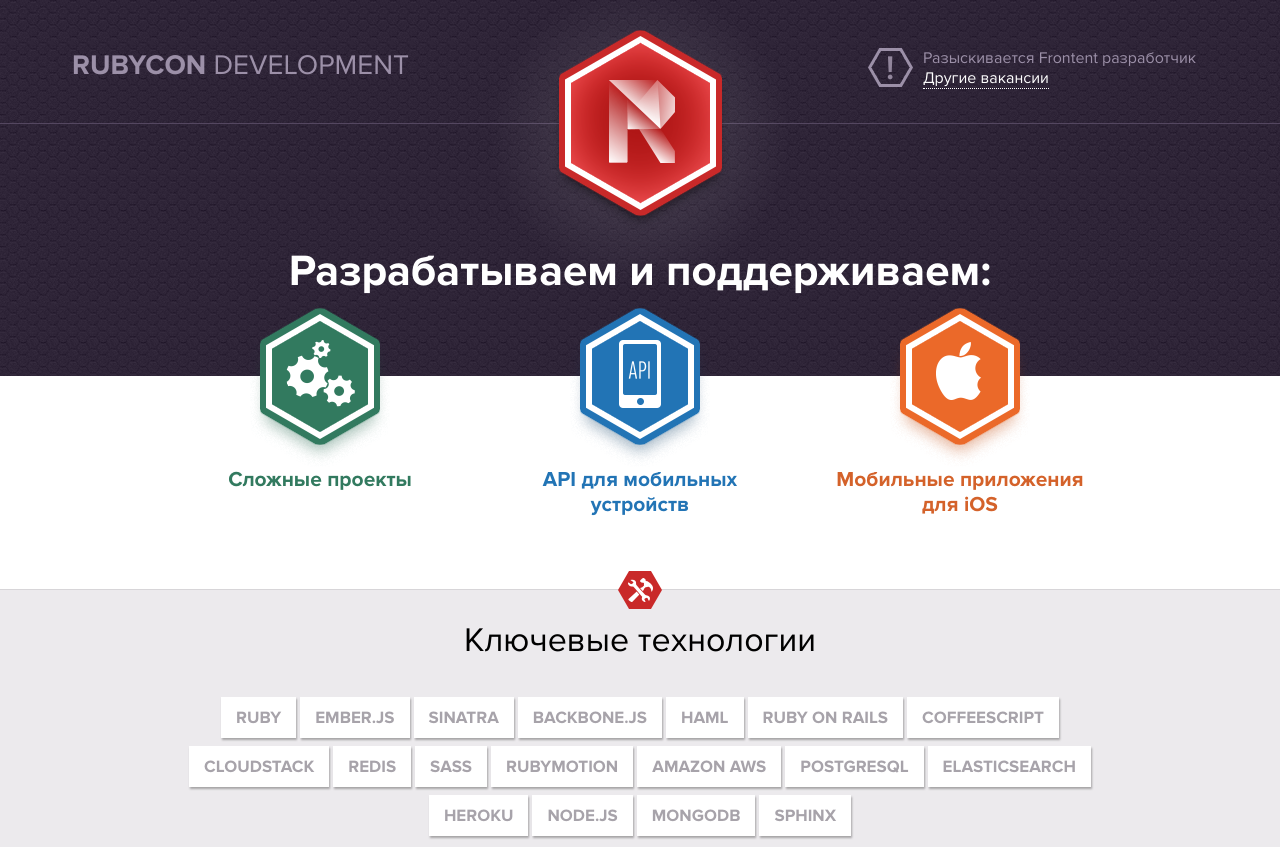
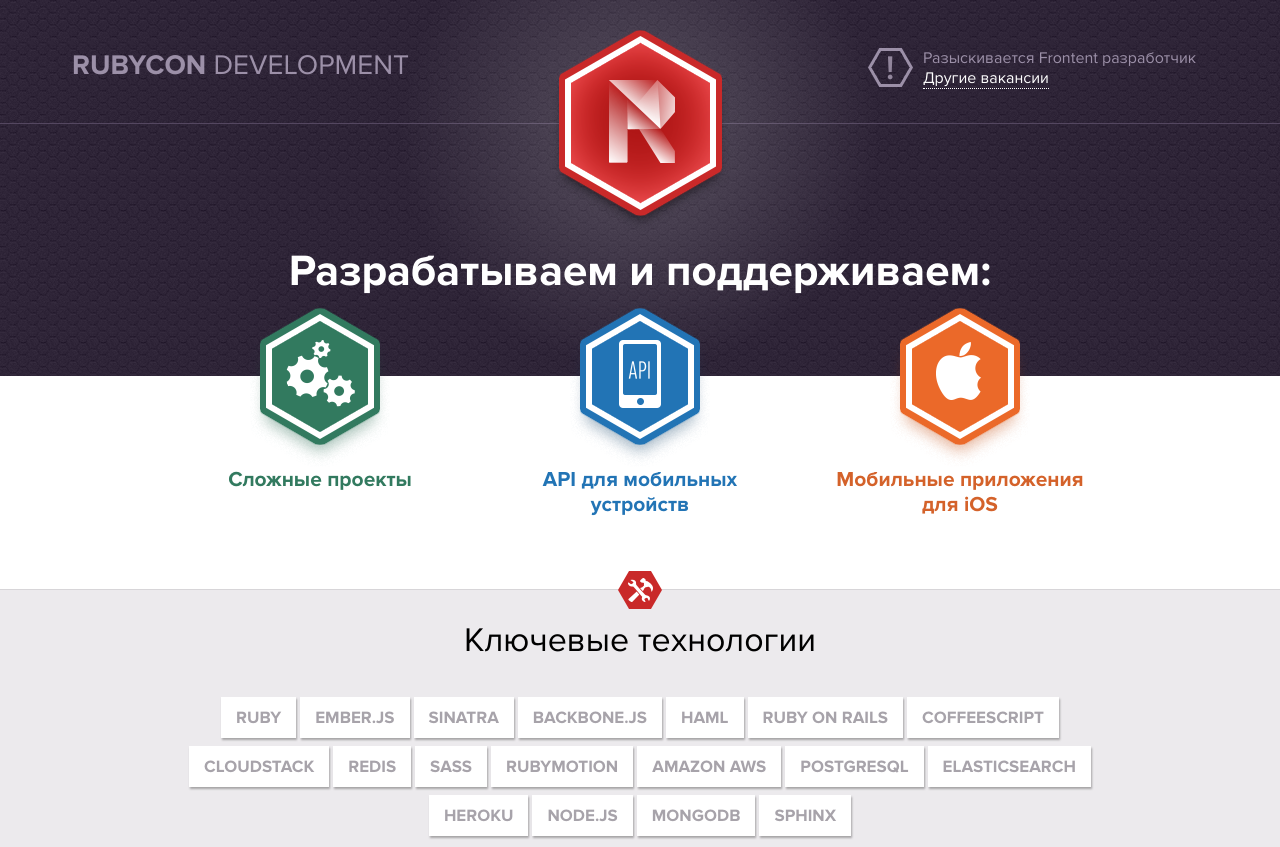
Before and after one commit to rubycon-by/rubycon.by, a plain HTML site: page index.html in a window 1280 px wide. Shown: the top 847 px of the page. Drawn offline with Linux system fonts and the light colour scheme.

Commit message:
fix gradient

```diff
--- a/main.css
+++ b/main.css
@@ -11,17 +11,18 @@
 /* line 26, ../../app/assets/stylesheets/application.css.scss */
 .gradient {
   pointer-events: none;
-  height: 482px;
+  height: 491px;
   position: absolute;
-  right: 0;
-  top: -105px;
+  /*right: 0;*/
+  /*left: 185px;*/
+  top: -115px;
   width: 100%;
   background: -moz-radial-gradient(center, ellipse cover, rgba(255, 255, 255, 0.15) 0%, rgba(255, 255, 255, 0) 22%);
   background: -webkit-gradient(radial, center center, 0px, center center, 40%, color-stop(0%, rgba(255, 255, 255, 0.15)), color-stop(100%, rgba(255, 255, 255, 0)));
   background: -webkit-radial-gradient(center, ellipse cover, rgba(255, 255, 255, 0.15) 0%, rgba(255, 255, 255, 0) 22%);
   background: -o-radial-gradient(center, ellipse cover, rgba(255, 255, 255, 0.15) 0%, rgba(255, 255, 255, 0) 22%);
   background: -ms-radial-gradient(center, ellipse cover, rgba(255, 255, 255, 0.15) 0%, rgba(255, 255, 255, 0) 22%);
-  background: radial-gradient(circle at center, rgba(255, 255, 255, 0.15) 0%, rgba(255, 255, 255, 0) 22%);
+  background: radial-gradient(circle at center, rgba(255, 255, 255, 0.2) 0%, rgba(255, 255, 255, 0) 35%);
   filter: progid:DXImageTransform.Microsoft.gradient(startColorstr='#ffffff', endColorstr='#00ffffff',GradientType=1 );
 }
 
```
